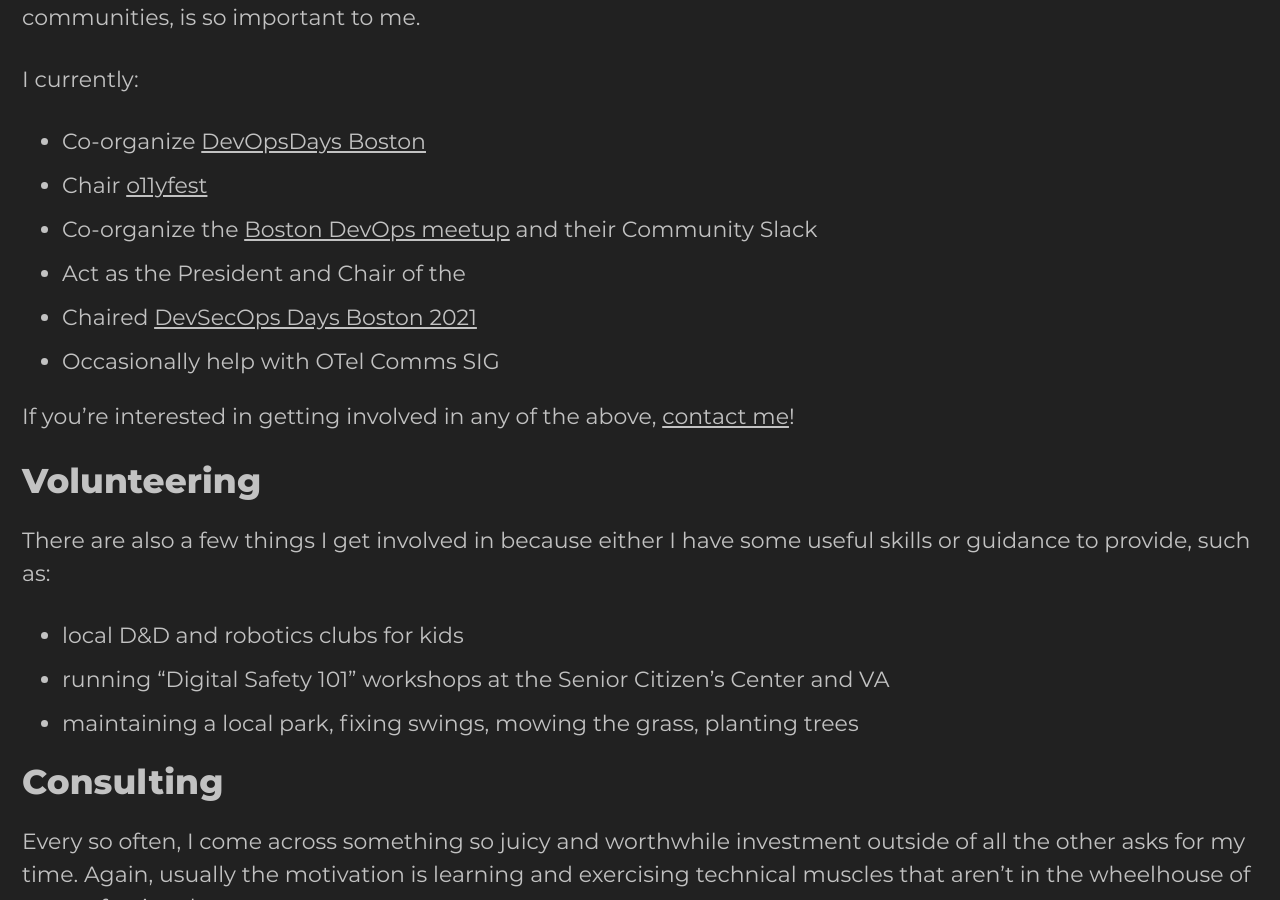
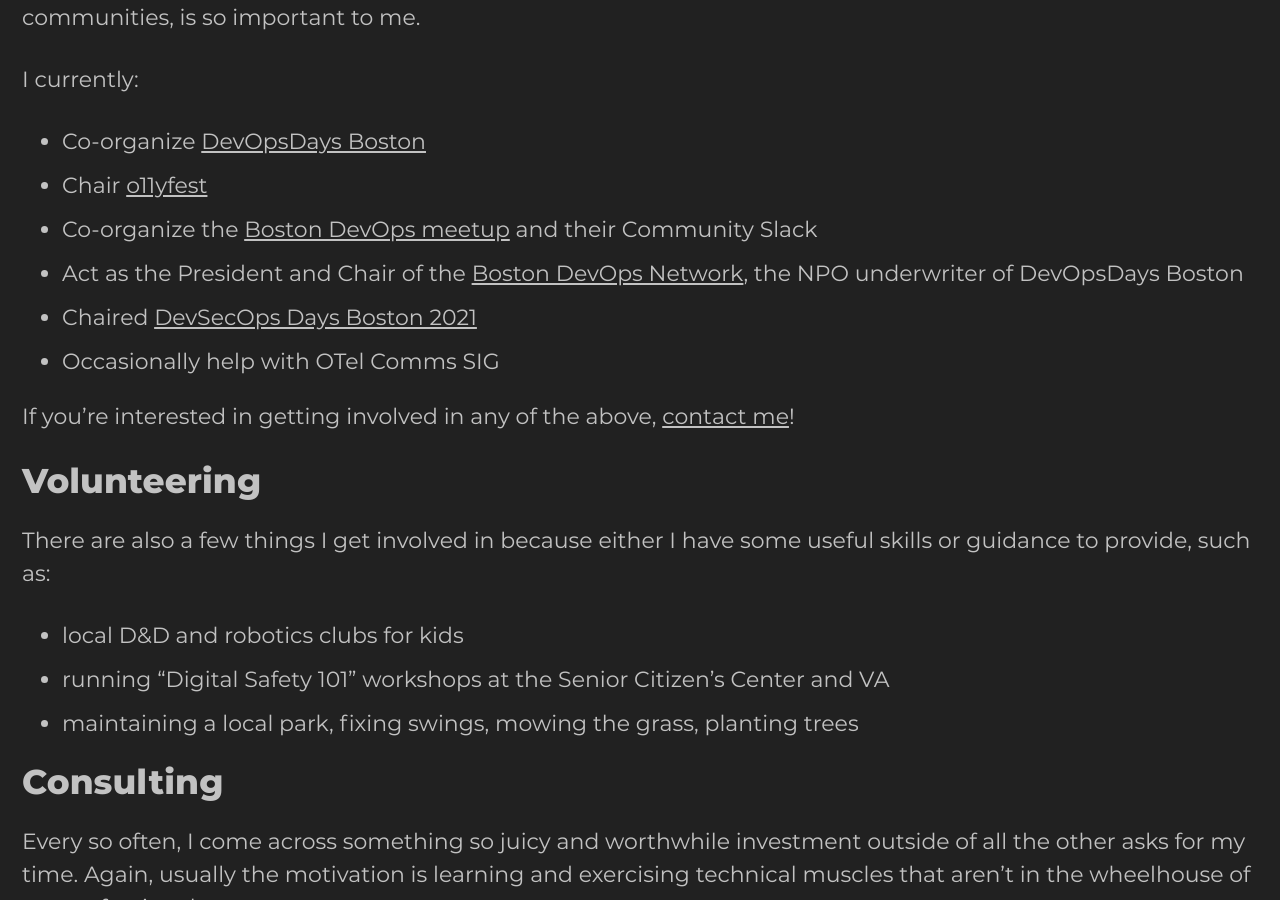
Before and after one commit to paulsbruce/paulsbruce.io, a Jekyll site: the page built from _pages/work-with-me.md, in a window 1280 px wide and 900 px high, scrolled down 1201 px. Built offline with Jekyll 4.4.1, drawn with Linux system fonts in a browser that asks for light colours; cached includes are drawn as plain includes.

Commit message:
Add work-with-me page

```diff
--- a/_pages/work-with-me.md
+++ b/_pages/work-with-me.md
@@ -44,7 +44,7 @@
 * Co-organize [DevOpsDays Boston](https://devopsdays.org/events/2022-boston/welcome/)
 * Chair [o11yfest](https://o11yfest.org/)
 * Co-organize the [Boston DevOps meetup](https://www.meetup.com/Boston-Devops/) and their Community Slack
-* Act as the President and Chair of the
+* Act as the President and Chair of the [Boston DevOps Network](https://bostondevopsnetwork.org/), the NPO underwriter of DevOpsDays Boston
 * Chaired [DevSecOps Days Boston 2021](https://devsecopsdaysboston.org/)
 * Occasionally help with OTel Comms SIG
 
```
